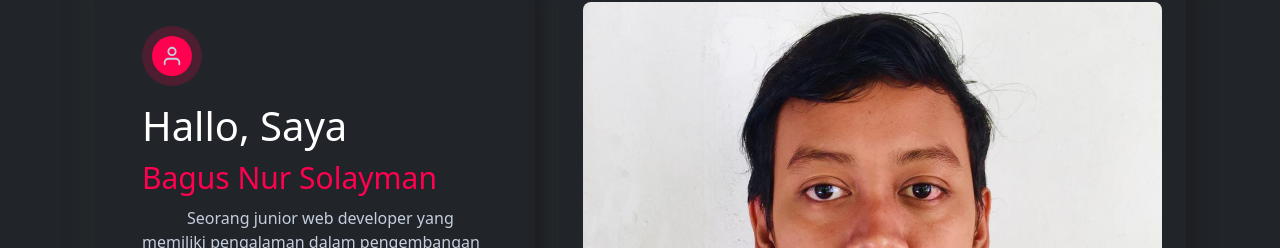
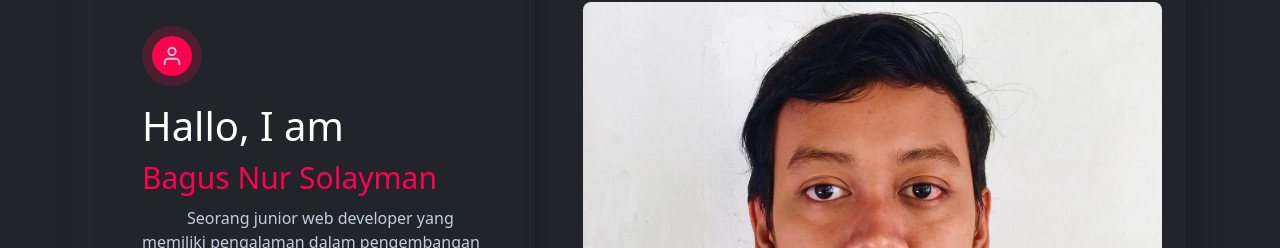
Before and after one commit to Ahmadzhofari99/portofolio, a Vue app: page / in a window 1280 px wide. Shown: the part 212-460 px from the top of the page. Built offline with nearby package versions, Linux system fonts and the light colour scheme.

Commit message:
ubah close

```diff
--- a/src/assets/css/index.css
+++ b/src/assets/css/index.css
@@ -376,7 +376,7 @@
 .close{
   position: absolute;
   background-color: var(--background-color-2);
-  right: -20px;
+  right: 10px;
   cursor: pointer;
   width: 45px;
   height: 45px;
--- a/src/views/Home.vue
+++ b/src/views/Home.vue
@@ -4,7 +4,7 @@
     <div class="home">
       <div class="modalku" id="modalku" v-if="dataOne">
         <div class="card h-100">
-          <div class="p-1 p-sm-5 h-100" style="overflow-y: auto">
+          <div class="py-5 px-3 p-sm-5 h-100" style="overflow-y: auto">
             <div class="position-relative">
               <div class="close" @click="closed">
                 <i class="fa fa-times"></i>
@@ -54,7 +54,7 @@
                         </div>
                       </div>
                       <div class="title mb-2">
-                        <h2>Hallo, Saya <br> <span>Bagus Nur Solayman</span></h2>
+                        <h2>Hallo, I am <br> <span>Bagus Nur Solayman</span></h2>
                       </div>
                       <div class="text-desc mb-4">
                         <p>Seorang junior web developer yang memiliki pengalaman dalam pengembangan web menggunakan teknologi terbaru seperti VueJs, VueX, NodeJs dan ExpressJs. Merupakan pribadi yang easy going, mampu bekerja sama dalam tim maupun individu. Website yang pernah dibuat seperti website Company Profile, Meeting, Incentive, Convention, and Exhibition (MICE) menggunakan VueJs, Vuex dan Laravel</p>
```
